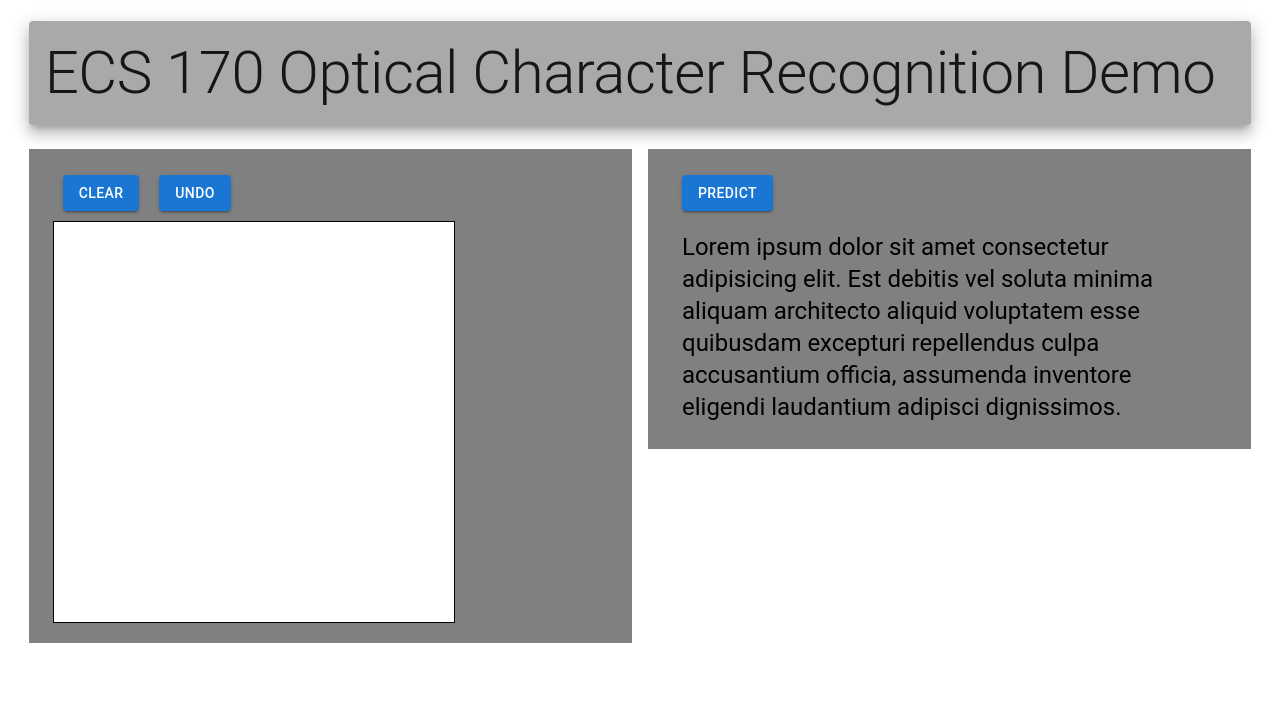
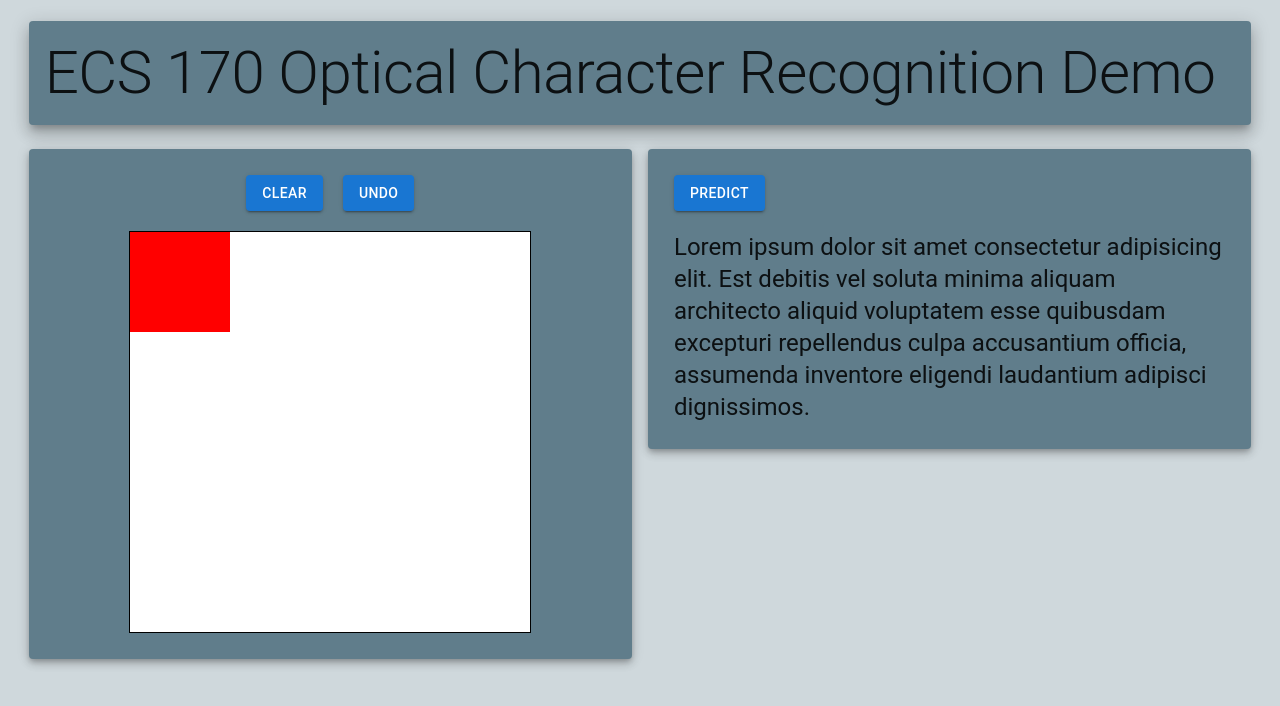
Before and after one commit to Carson1829/OCR-project, a Next.js app: page / in a window 1280 px wide. Shown: the top 706 px of the page. Built offline with nearby package versions, Linux system fonts and the light colour scheme.

Commit message:
align items

```diff
--- a/app/components/canvas.tsx
+++ b/app/components/canvas.tsx
@@ -2,6 +2,17 @@ import { useState, useRef, useEffect } from 'react';
 
 export default function Canvas(props: {size: number}) {
     const canvasRef = useRef<HTMLCanvasElement>(null);
+
+    useEffect(() => {
+        const canvas = canvasRef.current;
+        const ctx = canvas?.getContext('2d');
+        if (ctx) {
+            ctx.clearRect(0, 0, props.size, props.size);
+            ctx.fillStyle = 'red';
+            ctx.fillRect(0, 0, 100, 100);
+        }
+    });
+
     return (
         <canvas ref={canvasRef} width={props.size} height={props.size} style={{ border: '1px solid black', backgroundColor: 'white' }}></canvas>
     )
--- a/app/globals.css
+++ b/app/globals.css
@@ -1,3 +1,7 @@
+body {
+    background-color: #cfd8dc;
+}
+
 @media (max-width: 700px) {
     body {
         overflow: hidden;
--- a/app/page.tsx
+++ b/app/page.tsx
@@ -9,34 +9,36 @@ import Button from '@mui/material/Button';
 import Stack from '@mui/material/Stack';
 import styles from './page.module.css';
 import { useMediaQuery } from '@mui/material';
+import { blueGrey } from '@mui/material/colors';
 
 export default function Home() {
     const isMobile = useMediaQuery('(max-width: 700px)');
     return (
-        <div style={{ height: '100%' }}>
         <Box sx={{width: '98%', height: '100%'}} margin={'1%'}>
         <Stack spacing={3} sx={{height: '95%'}} padding={1} justifyContent="center">
-            <Paper sx={{backgroundColor: 'darkgrey'}} elevation={10}>
+            <Paper sx={{backgroundColor: blueGrey[500] }} elevation={10}>
                 <Typography variant="h2" margin={2} className={styles.heading}>
                     ECS 170 Optical Character Recognition Demo
                 </Typography>
             </Paper>
-            <Stack spacing={2} sx={{height: '100%'}} direction={isMobile ? 'column' : 'row'} justifyContent="center">
-                <Container sx={{backgroundColor: 'grey', height: '100%', padding: 2}}>
+            <Stack direction={isMobile ? 'column' : 'row'} spacing={2} sx={{height: '100%'}} justifyContent="center">
+                <Paper sx={{backgroundColor: blueGrey[500], height: '100%', padding: 2, width: (isMobile ? '100%' : '50%')}} elevation={5}>
+                    <div style={{ display: 'flex', flexDirection: 'row', justifyContent: 'center', alignItems: 'center' }}>
                     <Button variant='contained' sx={{margin: '10px'}}>Clear</Button>
                     <Button variant='contained' sx={{margin: '10px'}}>Undo</Button>
-                    <div></div>
-                    <Canvas size={400}></Canvas>
-                </Container>
-                <Container sx={{backgroundColor: 'grey', height: '100%', padding: 2}}>
+                    </div>
+                    <div style={{ display: 'flex', flexDirection: 'column', justifyContent: 'center', alignItems: 'center', margin: '10px' }}>
+                        <Canvas size={400}></Canvas>
+                    </div>
+                </Paper>
+                <Paper sx={{backgroundColor: blueGrey[500], height: '100%', padding: 2, width: (isMobile ? '100%' : '50%')}} elevation={5}>
                     <Button variant='contained' sx={{margin: '10px'}}>Predict</Button>
                     <Typography variant="h5" sx={{margin: '10px'}}>
                         Lorem ipsum dolor sit amet consectetur adipisicing elit. Est debitis vel soluta minima aliquam architecto aliquid voluptatem esse quibusdam excepturi repellendus culpa accusantium officia, assumenda inventore eligendi laudantium adipisci dignissimos.
                     </Typography>
-                </Container>
+                </Paper>
             </Stack>
         </Stack>
         </Box>
-        </div>
     );
 }
```
